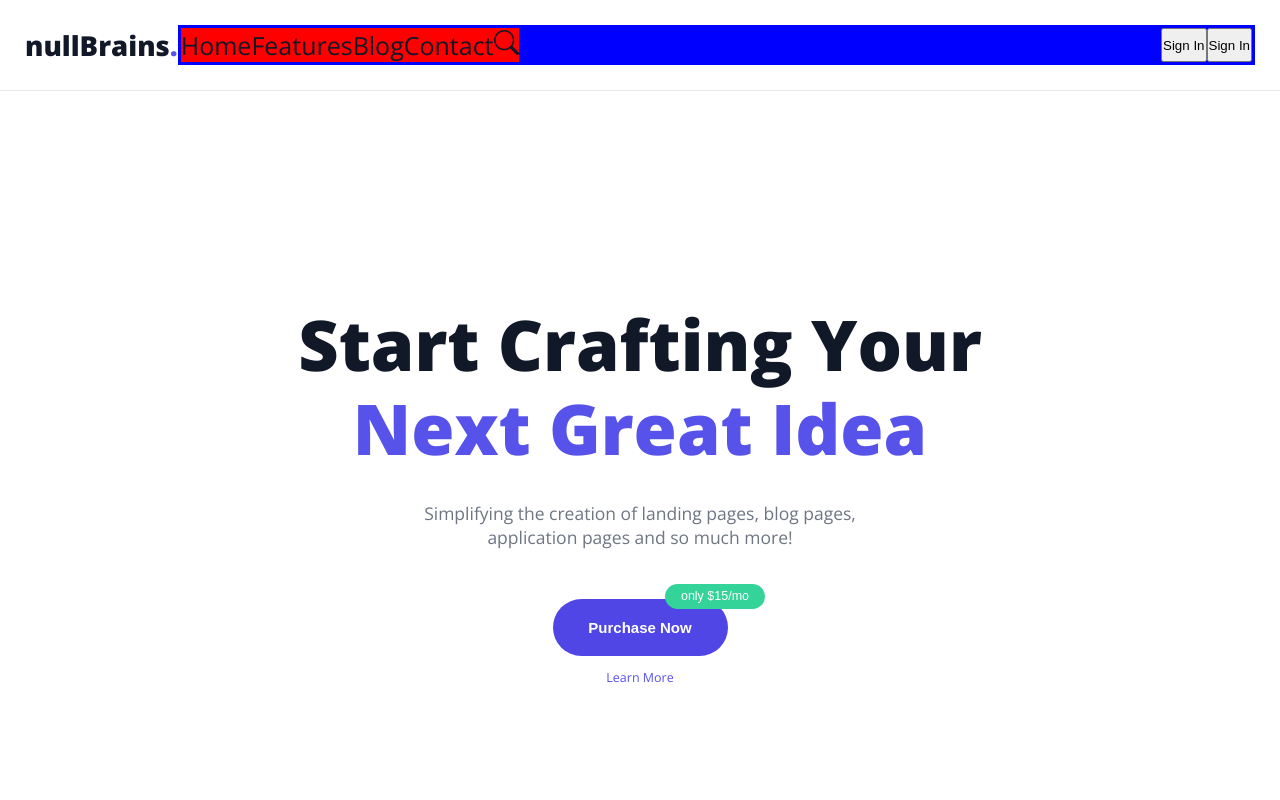
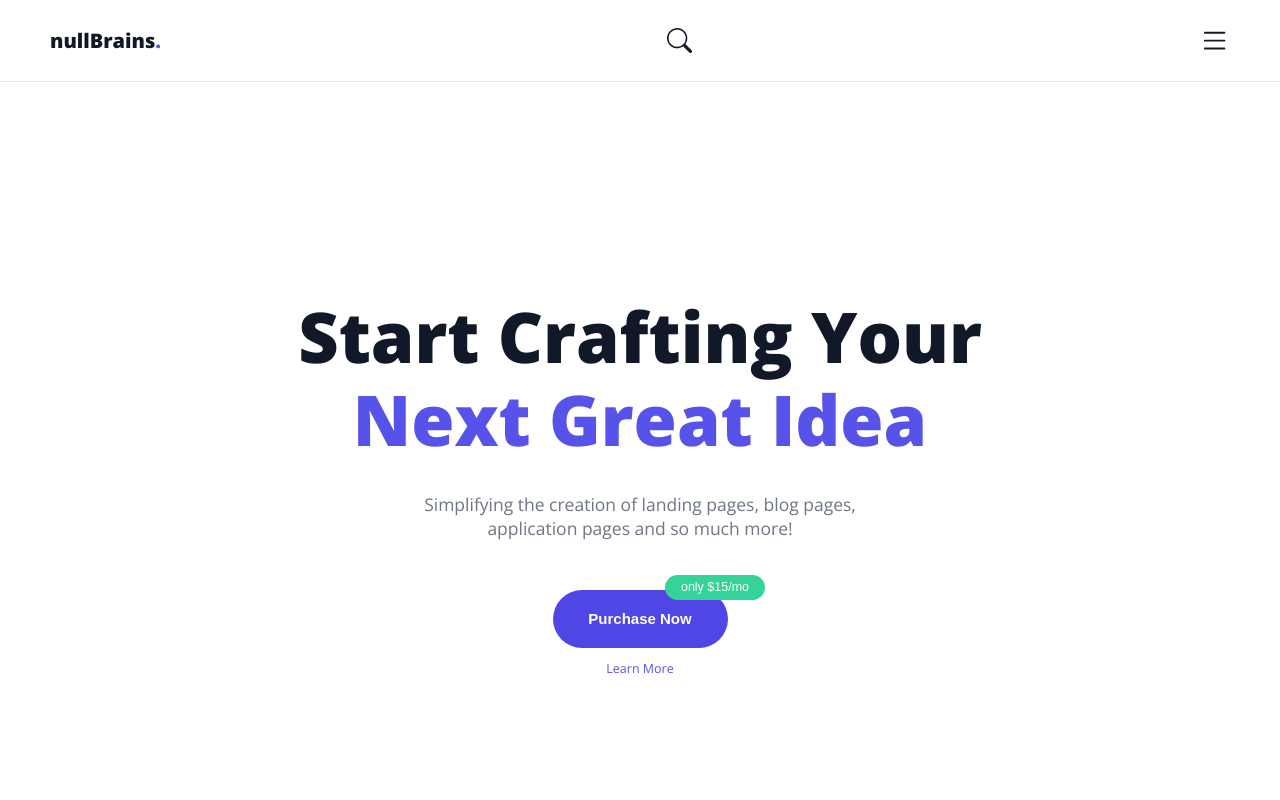
Before and after one commit to Atishay-J/blowhorn_assignment, a React (Create React App) app: page / in a window 1280 px wide. Shown: the top 800 px of the page. Built offline with nearby package versions, Linux system fonts and the light colour scheme.

Commit message:
Fix: Burger Menu

```diff
--- /dev/null
+++ b/src/components/Navbar/BurgerMenu.jsx
@@ -0,0 +1,66 @@
+import styles from "./navbar.module.css";
+
+import { Search, List, XLg } from "react-bootstrap-icons";
+import { useState } from "react";
+export default function BurgerMenu() {
+  const [showModal, setShowModal] = useState(false);
+
+  //   var modal = document.getElementById("myModal");
+
+  //   // Get the button that opens the modal
+  //   var btn = document.getElementById("myBtn");
+
+  //   // Get the <span> element that closes the modal
+  //   var span = document.getElementsByClassName("close")[0];
+
+  //   // When the user clicks the button, open the modal
+  //   btn.onclick = function () {
+  //     modal.style.display = "block";
+  //   };
+
+  //   // When the user clicks on <span> (x), close the modal
+  //   span.onclick = function () {
+  //     modal.style.display = "none";
+  //   };
+
+  //   // When the user clicks anywhere outside of the modal, close it
+  //   window.onclick = function (event) {
+  //     if (event.target == modal) {
+  //       modal.style.display = "none";
+  //     }
+  //   };
+
+  function closeMenu(event) {
+    event.preventDefault();
+    if (event.target === event.currentTarget) {
+      setShowModal((prev) => !prev);
+    }
+  }
+
+  return (
+    <>
+      <Search />
+      <List
+        className={styles.burgerIcon}
+        onClick={() => setShowModal((prev) => !prev)}
+      />
+
+      <div
+        className={styles.burgerContainer}
+        onClick={(event) => closeMenu(event)}
+        style={{ display: showModal ? "block" : "none" }}
+      >
+        <ul className={styles.burgerMenu}>
+          <XLg
+            className={styles.closeBtn}
+            onClick={() => setShowModal((prev) => !prev)}
+          />
+          <li className={styles.menuItems}>Home</li>
+          <li className={styles.menuItems}>Features</li>
+          <li className={styles.menuItems}>Blog</li>
+          <li className={styles.menuItems}>Contact</li>
+        </ul>
+      </div>
+    </>
+  );
+}
--- a/src/components/Navbar/Navbar.jsx
+++ b/src/components/Navbar/Navbar.jsx
@@ -1,6 +1,6 @@
 import styles from "./navbar.module.css";
-import { Search, List } from "react-bootstrap-icons";
-import { useState } from "react";
+import { Search } from "react-bootstrap-icons";
+import BurgerMenu from "./BurgerMenu";
 
 export default function Navbar() {
   return (
@@ -8,10 +8,7 @@ export default function Navbar() {
       <h1 className={styles.logo}>
         nullBrains<span className={styles.logoDot}>.</span>
       </h1>
-      <div className={styles.burgerWrapper}>
-        <List className={styles.burgerIcon} />
 
-        <div className={styles.burgerMenu}>
       <ul className={styles.menu}>
         <li className={styles.menuItems}>Home</li>
         <li className={styles.menuItems}>Features</li>
@@ -21,12 +18,12 @@ export default function Navbar() {
           <Search />
         </li>
       </ul>
+
       <div className={styles.accountWrapper}>
         <button className={styles.signIn}>Sign In</button>
         <button className={styles.signUp}>Sign In</button>
       </div>
-        </div>
-      </div>
+      <BurgerMenu />
     </nav>
   );
 }
--- a/src/components/Navbar/navbar.module.css
+++ b/src/components/Navbar/navbar.module.css
@@ -1,62 +1,50 @@
 .navbar {
   display: flex;
-  /* flex-direction: column; */
   justify-content: space-between;
   align-items: center;
   padding: 1rem;
   border-bottom: 1px solid #e5e7eb;
-  /* background: rgb(219, 11, 11); */
+  padding: 1rem 2rem;
 }
-
 .logo {
-  font-size: 1.1rem;
+  font-size: 0.8rem;
   font-weight: 900;
 }
 .logoDot {
   color: var(--font-col-primary);
 }
-.burgerWrapper {
-  position: relative;
-  /* background: blue; */
+.menu {
+  display: none;
+}
+.accountWrapper {
+  display: none;
+}
+.burgerContainer {
+  display: none;
+  position: fixed;
+  z-index: 1;
+
+  left: 0;
+  top: 0;
+  width: 100%;
+  height: 100%;
+  overflow: auto;
+  background-color: rgb(0, 0, 0);
+  background-color: rgba(0, 0, 0, 0.4);
 }
 .burgerIcon {
-  font-size: 1.2rem;
+  font-size: 1.25rem;
+  cursor: pointer;
 }
 .burgerMenu {
-  display: none;
-  position: absolute;
-  top: 2rem;
-  right: -1rem;
-}
-.menu {
-  background: red;
-}
-.accountWrapper {
-  display: flex;
-  flex-direction: column;
+  background-color: #fefefe;
+  /* margin: auto; */
+  float: right;
+  /* padding: 20px; */
+  border: 1px solid #888;
+  width: 50%;
+  height: 100%;
 }
 
 @media only screen and (min-width: 640px) {
-  .burgerIcon {
-    display: none;
-  }
-  .burgerWrapper {
-    width: 100%;
-  }
-  .burgerMenu {
-    position: static;
-    display: flex;
-    justify-content: space-between;
-    background: blue;
-    border: 3px solid blue;
-    width: 100%;
-  }
-  .menu {
-    display: flex;
-    align-items: center;
-    justify-content: space-evenly;
-  }
-  .accountWrapper {
-    flex-direction: row;
-  }
 }
```
Lines whose indentation alone changed are shown as unchanged.
